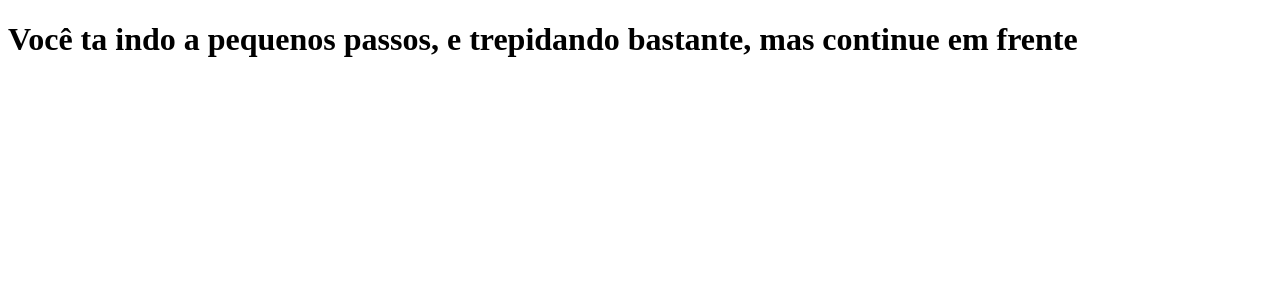
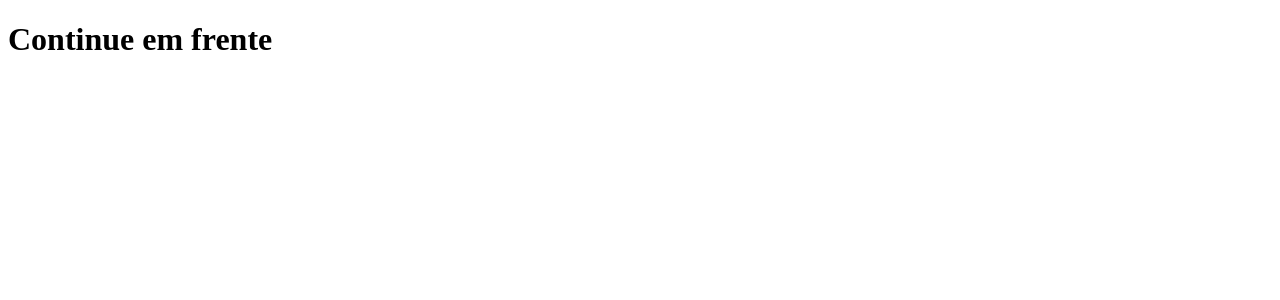
Before and after one commit to Miguel-Gadelha-Cavalcante/https---github.com-Miguel-Gadelha-Cavalcante-TabNewsDemo.com.br, a Next.js app: page / in a window 1280 px wide. Shown: the top 300 px of the page. Built offline with nearby package versions, Linux system fonts and the light colour scheme.

Commit message:
ovo de codorna

```diff
--- a/pages/index.js
+++ b/pages/index.js
@@ -1,5 +1,5 @@
 function Home () {
-    return <h1>Você ta indo a pequenos passos, e trepidando bastante, mas continue em frente</h1>
+    return <h1>Continue em frente</h1>
 }
 
 export default Home;
```
